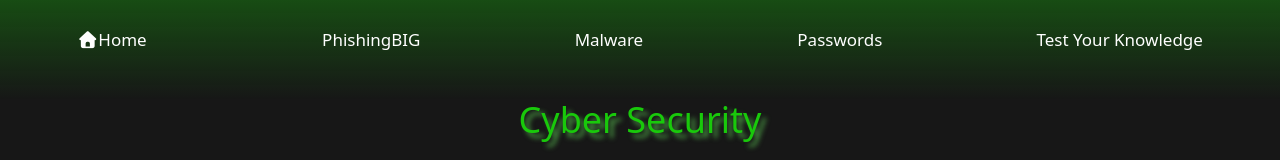
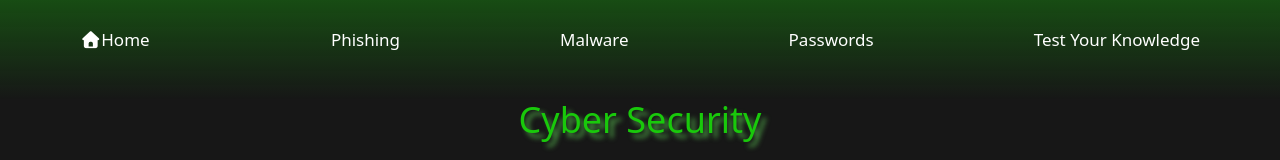
Before and after one commit to just-crow/CyberSecurityWebsite, a Next.js app: page / in a window 1280 px wide. Shown: the top 160 px of the page. Built offline with nearby package versions, Linux system fonts and the light colour scheme.

Commit message:
Updated a testing spelling artifact (PhishingBIG - Phishing).

```diff
--- a/app/navbar.tsx
+++ b/app/navbar.tsx
@@ -12,7 +12,7 @@ export default function Navbar() {
         <>
             <NBContainer id="large" cs="text-white w-full h-25 bg-linear-to-b from-[#19c90b]/30 fixed top-0 hover:from-[#19c90b]/50 transition-colors duration-300 z-50 pb-5 NB">
                 <Link href="." className="hover:text-[#19c90b] transition-colors duration-300"><i className="fa-solid fa-house"></i>Home</Link>
-                <Link href="./phishing" className="hover:text-[#19c90b] transition-colors duration-300"><i className="fa-solid fa-fishing-rod"></i>PhishingBIG</Link>
+                <Link href="./phishing" className="hover:text-[#19c90b] transition-colors duration-300"><i className="fa-solid fa-fishing-rod"></i>Phishing</Link>
                 <Link href="./malware" className="hover:text-[#19c90b] transition-colors duration-300">Malware</Link>
                 <Link href="./password_security" className="hover:text-[#19c90b] transition-colors duration-300">Passwords</Link>
                 <Link href="./test_your_knowledge" className="hover:text-[#19c90b] transition-colors duration-300">Test Your Knowledge</Link>
```
